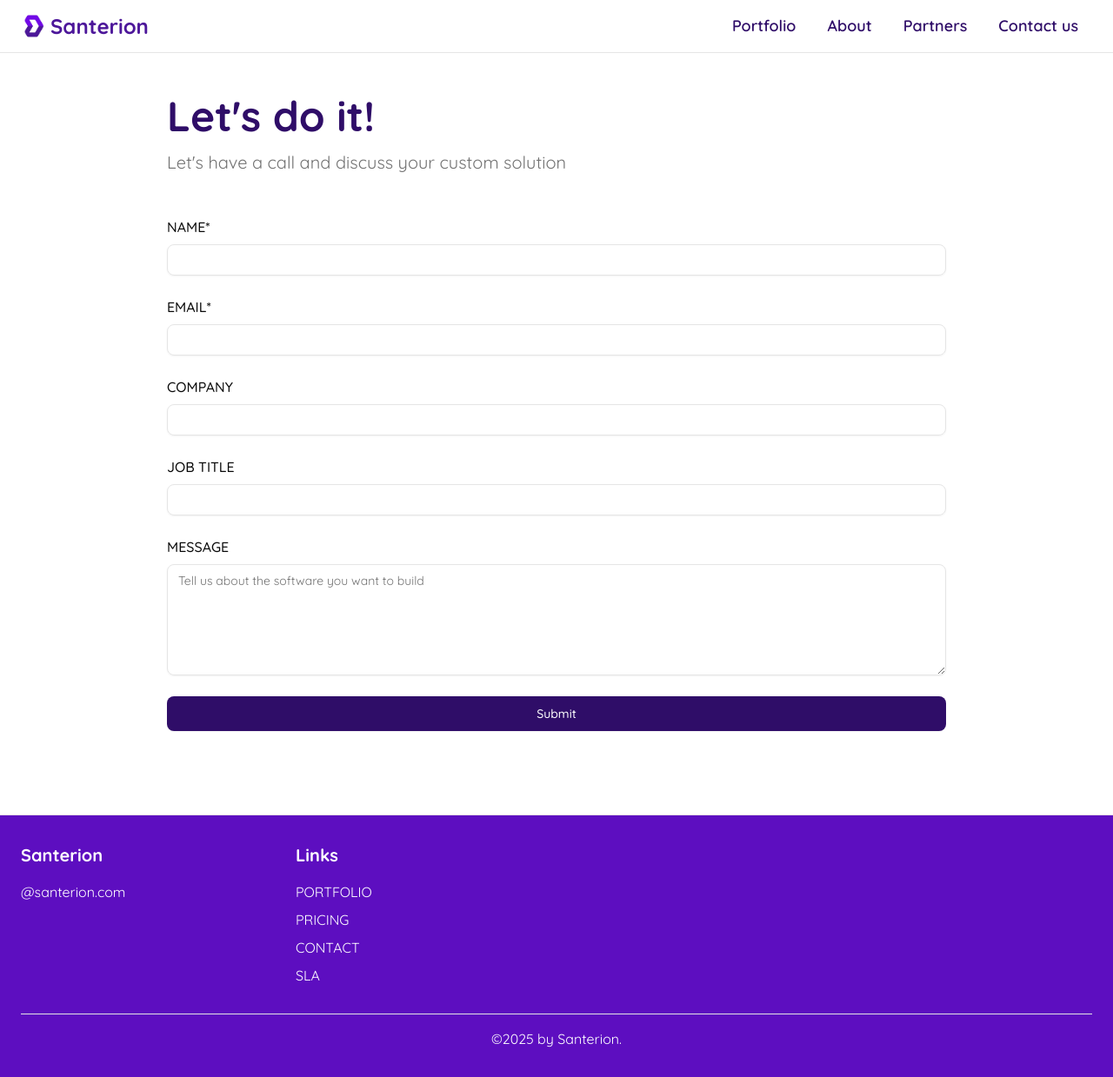
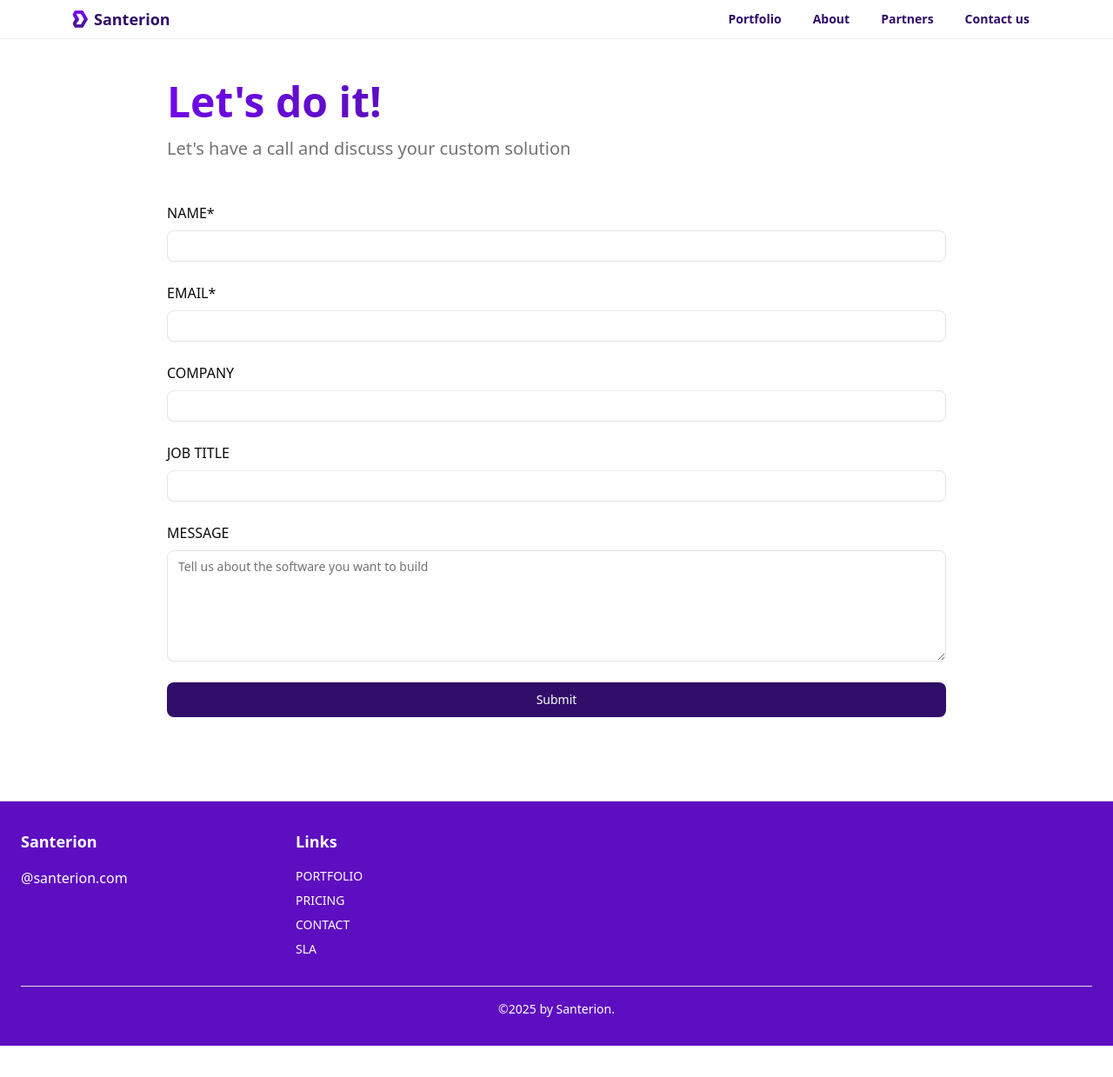
Before and after one commit to santerion/website, a Next.js app: page /contact in a window 1280 px wide. Shown: the whole page at 87% size. After the commit the page ends 1203 px from the top, so only its background shows below. Built offline with nearby package versions, Linux system fonts and the light colour scheme.

Commit message:
improvements

```diff
--- a/src/app/contact/page.tsx
+++ b/src/app/contact/page.tsx
@@ -11,7 +11,7 @@ export default function ContactPage() {
       <Navbar />
       <main className="flex-1 py-12 px-6">
         <div className="max-w-4xl mx-auto">
-          <h1 className="text-5xl font-bold mb-4 text-violet-950">Let's do it!</h1>
+          <h1 className="text-5xl font-bold mb-4 bg-gradient-to-r from-violet-700 to-violet-950 bg-clip-text text-transparent">Let's do it!</h1>
           <p className="text-xl text-muted-foreground mb-12">
             Let's have a call and discuss your custom solution
           </p>
--- a/src/app/layout.tsx
+++ b/src/app/layout.tsx
@@ -27,7 +27,8 @@ export default function RootLayout({
   return (
     <html lang="en">
       <body
-        className={`${quicksandFont.variable} font-sans antialiased`}
+        // className={`${quicksandFont.variable} font-sans antialiased`}
+        className='font-sans antialiased'
         suppressHydrationWarning={true}
       >
         {children}
--- a/src/app/page.tsx
+++ b/src/app/page.tsx
@@ -17,7 +17,7 @@ export default function Home() {
         {/* How we work section */}
         <section className="pb-28 pt-28 px-6 bg-muted/50">
           <div className="max-w-7xl mx-auto">
-            <h2 className="text-6xl font-bold text-center mb-12 text-violet-900">How we work</h2>
+            <h2 className="text-6xl font-bold text-center mb-12 bg-gradient-to-r from-violet-700 to-violet-950 bg-clip-text text-transparent">How we work</h2>
             <div className="flex flex-col max-w-xl mx-auto space-y-6">
               <div>
                   <h3 className="text-4xl font-bold mt-8 mb-2">01. Contact us</h3>
@@ -73,7 +73,7 @@ export default function Home() {
               <p className="text-2xl mb-8 font-semibold text-white">
                 Happy users. Fast launches. <br /> That's how we build software.
               </p>
-              <Button size="lg" className="border-2 bg-transparent border-white hover:bg-transparent hover:border-3 hover:font-bold font-semibold hover:cursor-pointer text-white shadow-xl">
+              <Button size="lg" className="ring-2 bg-transparent border-white font-semibold hover:cursor-pointer hover:ring-3 text-white hover:bg-white/10">
                 <Link href="/contact">Contact us</Link>
               </Button>
             </div>
@@ -83,7 +83,7 @@ export default function Home() {
         {/* About section */}
         <section className="py-16 px-6 bg-muted/0">
           <div className="max-w-7xl mx-auto">
-            <h2 className="text-6xl font-bold text-violet-900 pl-16 mb-28 mt-20">About</h2>
+            <h2 className="text-6xl font-bold bg-gradient-to-r from-violet-700 to-violet-950 bg-clip-text text-transparent pl-16 mb-28 mt-20">About</h2>
 
             <div className="grid grid-cols-1 md:grid-cols-3 gap-8 mb-40">
               <div className="text-center">
@@ -178,11 +178,11 @@ export default function Home() {
         {/* Contact CTA section */}
         <section className="py-64 px-6 bg-muted/50">
           <div className="max-w-4xl mx-auto">
-            <h2 className="text-6xl font-bold mb-4 text-violet-900">Let's do it!</h2>
+            <h2 className="text-6xl font-bold mb-4 bg-gradient-to-r from-violet-700 to-violet-950 bg-clip-text text-transparent">Let's do it!</h2>
             <p className="text-xl text-muted-foreground mb-8">
               Let's have a call and discuss your custom solution
             </p>
-            <Button asChild size="lg" className="bg-violet-900 hover:bg-violet-800 shadow-md shadow-violet-300">
+            <Button asChild size="lg" className="bg-gradient-to-r from-violet-700 to-violet-950 hover:bg-gradient-to-r hover:from-violet-600 hover:to-violet-900 shadow-md shadow-violet-300">
               <Link href="/contact">
                 Contact Us
               </Link>
--- a/src/components/Footer.tsx
+++ b/src/components/Footer.tsx
@@ -6,12 +6,12 @@ export function Footer() {
         <div className="max-w-7xl mx-auto">
         <div className="grid grid-cols-1 md:grid-cols-4 gap-8 mb-8">
             <div>
-            <div className="text-xl font-bold mb-4 text-white">Santerion</div>
+            <div className="text-lg font-bold mb-4 text-white">Santerion</div>
             <div className="text-white">@santerion.com</div>
             </div>
             <div>
-            <div className="font-bold mb-4 text-white text-xl">Links</div>
-            <ul className="space-y-2 text-white">
+            <div className="font-bold mb-4 text-white text-lg">Links</div>
+            <ul className="space-y-2 text-white text-sm">
                 <li><Link href="/portfolio" className="hover:text-foreground">PORTFOLIO</Link></li>
                 <li><Link href="/pricing" className="hover:text-foreground">PRICING</Link></li>
                 <li><Link href="/contact" className="hover:text-foreground">CONTACT</Link></li>
@@ -19,7 +19,7 @@ export function Footer() {
             </ul>
             </div>
         </div>
-        <div className="text-center text-md text-white pt-4 border-t">
+        <div className="text-center text-sm text-white pt-4 border-t">
             ©{new Date().getFullYear()} by Santerion.
         </div>
         </div>
--- a/src/components/Hero.tsx
+++ b/src/components/Hero.tsx
@@ -5,7 +5,7 @@ import { getPublicPath } from "@/lib/path-utils"
 
 export function Hero() {
   return (
-    <div className="relative w-full min-h-[calc(100vh-58px)] flex items-center justify-center">
+    <div className="relative w-full min-h-[calc(100vh-44px)] flex items-center justify-center">
       {/* Background Image */}
       <div className="absolute inset-0 z-0">
         <Image
--- a/src/components/Navbar.tsx
+++ b/src/components/Navbar.tsx
@@ -15,16 +15,16 @@ import {
 
 export function Navbar() {
   return (
-    <header className="w-full py-3 px-6 border-b">
+    <header className="w-full py-1 px-20 border-b">
       <div className="max-w-7xl mx-auto flex justify-between items-center">
         <Link href="/" className="text-2xl font-semibold flex items-center gap-1">
           <Image
             src={getPublicPath('/icon_violet.avif')}
             alt="Santerion Logo"
-            width={30}
-            height={30}
+            width={24}
+            height={24}
           />
-          <span className="text-2xl font-bold text-violet-900">Santerion</span>
+          <span className="text-lg font-bold text-violet-950">Santerion</span>
         </Link>
 
         <NavigationMenu>
@@ -32,7 +32,7 @@ export function Navbar() {
             <NavigationMenuItem>
               <Link href="/portfolio" legacyBehavior passHref>
                 <NavigationMenuLink className={navigationMenuTriggerStyle()}>
-                  <span className="text-lg font-semibold text-violet-950">Portfolio</span>
+                  <span className="text-md font-semibold text-violet-950">Portfolio</span>
                 </NavigationMenuLink>
               </Link>
             </NavigationMenuItem>
@@ -40,7 +40,7 @@ export function Navbar() {
             <NavigationMenuItem>
               <Link href="/about" legacyBehavior passHref>
                 <NavigationMenuLink className={navigationMenuTriggerStyle()}>
-                  <span className="text-lg font-semibold text-violet-950">About</span>
+                  <span className="text-md font-semibold text-violet-950">About</span>
                 </NavigationMenuLink>
               </Link>
             </NavigationMenuItem>
@@ -48,7 +48,7 @@ export function Navbar() {
             <NavigationMenuItem>
               <Link href="/partners" legacyBehavior passHref>
                 <NavigationMenuLink className={navigationMenuTriggerStyle()}>
-                  <span className="text-lg font-semibold text-violet-950">Partners</span>
+                  <span className="text-md font-semibold text-violet-950">Partners</span>
                 </NavigationMenuLink>
               </Link>
             </NavigationMenuItem>
@@ -56,7 +56,7 @@ export function Navbar() {
             <NavigationMenuItem>
               <Link href="/contact" legacyBehavior passHref>
                 <NavigationMenuLink className={navigationMenuTriggerStyle()}>
-                  <span className="text-lg font-semibold text-violet-950">Contact us</span>
+                  <span className="text-md font-semibold text-violet-950">Contact us</span>
                 </NavigationMenuLink>
               </Link>
             </NavigationMenuItem>
```
